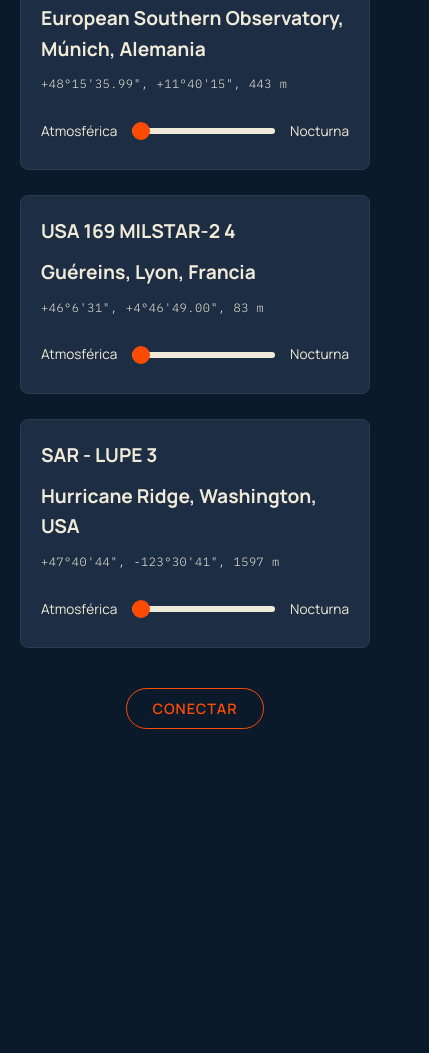
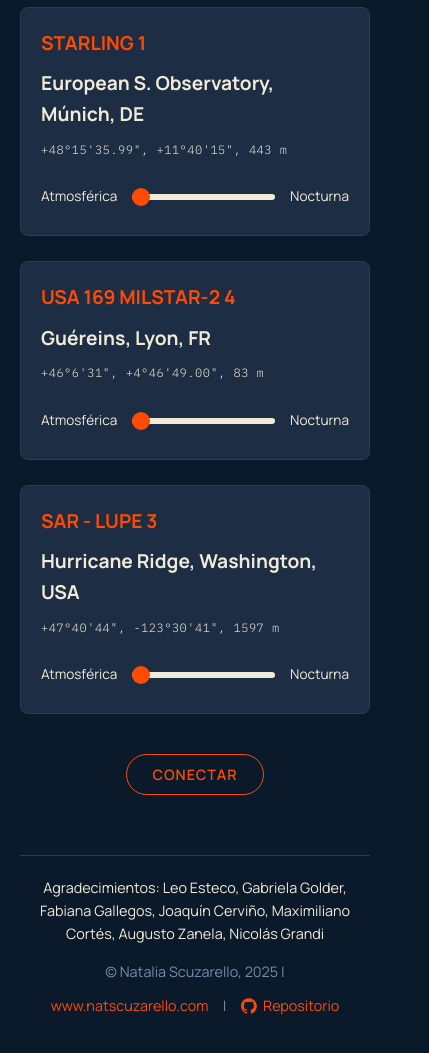
Before and after one commit to Natzuko/Sky_machine, a plain HTML site: page index.html in a window 390 px wide. Shown: the part 435-1488 px from the top of the page, 429 px wide, since content can reach past the window. Before the commit the page ends 1184 px from the top, so only its background shows below. Drawn offline with Linux system fonts and the light colour scheme.

Commit message:
Actualización completa, diseño responsive, footer, enlaces y ReadME

```diff
--- a/index.html
+++ b/index.html
@@ -1,12 +1,16 @@
 <!DOCTYPE html>
 <html lang="es">
+
 <head>
   <meta charset="UTF-8">
   <meta name="viewport" content="width=device-width, initial-scale=1.0">
   <title>sky-machine</title>
   <link rel="stylesheet" href="style.css">
-  <link href="https://fonts.googleapis.com/css2?family=Orbitron:wght@400..900&family=Manrope:wght@300..800&family=IBM+Plex+Mono:wght@300&display=swap" rel="stylesheet">
+  <link
+    href="https://fonts.googleapis.com/css2?family=Orbitron:wght@400..900&family=Manrope:wght@300..800&family=IBM+Plex+Mono:wght@300&display=swap"
+    rel="stylesheet">
 </head>
+
 <body>
   <div class="container">
     <header>
@@ -22,7 +26,7 @@
       <div class="location-grid">
         <!-- Ubicaciones Terrestres -->
         <div class="location-card">
-          <h2>STARLING 3</h2>
+          <h2 class="sat">STARLING 3</h2>
           <h2>Green Lake Park, Seattle, USA</h2>
           <div class="coordinates">+47°40'06.99", -123°39'15.99", 20 m</div>
           <div class="vision-control">
@@ -33,8 +37,8 @@
         </div>
 
         <div class="location-card">
-          <h2>STARLING 1</h2>
-          <h2>European Southern Observatory, Múnich, Alemania</h2>
+          <h2 class="sat">STARLING 1</h2>
+          <h2>European S. Observatory, Múnich, DE</h2>
           <div class="coordinates">+48°15'35.99", +11°40'15", 443 m</div>
           <div class="vision-control">
             <span>Atmosférica</span>
@@ -44,8 +48,8 @@
         </div>
 
         <div class="location-card">
-          <h2>USA 169 MILSTAR-2 4 </h2>
-          <h2>Guéreins, Lyon, Francia</h2>
+          <h2 class="sat">USA 169 MILSTAR-2 4 </h2>
+          <h2>Guéreins, Lyon, FR</h2>
           <div class="coordinates">+46°6'31", +4°46'49.00", 83 m</div>
           <div class="vision-control">
             <span>Atmosférica</span>
@@ -55,7 +59,7 @@
         </div>
 
         <div class="location-card">
-          <h2>SAR - LUPE 3</h2>
+          <h2 class="sat">SAR - LUPE 3</h2>
           <h2>Hurricane Ridge, Washington, USA</h2>
           <div class="coordinates">+47°40'44", -123°30'41", 1597 m</div>
           <div class="vision-control">
@@ -70,8 +74,29 @@
         <button id="connect-btn">Conectar</button>
       </div>
     </main>
+
+    <!-- Sección de agradecimientos -->
+    <footer class="credits">
+      <div class="acknowledgments">
+        <p>Agradecimientos: Leo Esteco, Gabriela Golder, Fabiana Gallegos, Joaquín Cerviño, Maximiliano Cortés, Augusto
+          Zanela, Nicolás Grandi</p>
+      </div>
+      <div class="developer-links">
+        <p>© Natalia Scuzarello, 2025 |
+          <a href="https://www.natscuzarello.com" target="_blank">www.natscuzarello.com</a> |
+          <a href="https://github.com/Natzuko/Sky_machine" target="_blank" class="github-link">
+            <svg class="github-icon" viewBox="0 0 24 24" width="16" height="16">
+              <path fill="currentColor"
+                d="M12 .297c-6.63 0-12 5.373-12 12 0 5.303 3.438 9.8 8.205 11.385.6.113.82-.258.82-.577 0-.285-.01-1.04-.015-2.04-3.338.724-4.042-1.61-4.042-1.61C4.422 18.07 3.633 17.7 3.633 17.7c-1.087-.744.084-.729.084-.729 1.205.084 1.838 1.236 1.838 1.236 1.07 1.835 2.809 1.305 3.495.998.108-.776.417-1.305.76-1.605-2.665-.3-5.466-1.332-5.466-5.93 0-1.31.465-2.38 1.235-3.22-.135-.303-.54-1.523.105-3.176 0 0 1.005-.322 3.3 1.23.96-.267 1.98-.399 3-.405 1.02.006 2.04.138 3 .405 2.28-1.552 3.285-1.23 3.285-1.23.645 1.653.24 2.873.12 3.176.765.84 1.23 1.91 1.23 3.22 0 4.61-2.805 5.625-5.475 5.92.42.36.81 1.096.81 2.22 0 1.606-.015 2.896-.015 3.286 0 .315.21.69.825.57C20.565 22.092 24 17.592 24 12.297c0-6.627-5.373-12-12-12" />
+            </svg>
+            Repositorio
+          </a>
+        </p>
+      </div>
+    </footer>
   </div>
 
   <script src="app.js"></script>
 </body>
+
 </html>
--- a/style.css
+++ b/style.css
@@ -63,13 +63,18 @@
 }
 
 .connection-status.connected {
-  color: var(--accent-color); /* naranja */
+  color: var(--accent-color);
+
 }
 
 .connection-status.disconnected {
-  color: #FF5252; /* rojo */
+  color: #FF5252;
+  /* rojo */
 }
 
+h2.sat {
+  color: var(--accent-color);
+}
 .location-grid {
   display: grid;
   grid-template-columns: repeat(auto-fill, minmax(350px, 1fr));
@@ -143,24 +148,20 @@
   width: 100%;
   height: 6px;
   cursor: pointer;
-  background: linear-gradient(
-    to right,
+  background: linear-gradient(to right,
       var(--accent-color) 0%,
       var(--accent-color) var(--slider-value),
       transparent var(--slider-value),
-    transparent 100%
-  );
+      transparent 100%);
   border-radius: 3px;
 }
 
 .vision-slider:hover::-webkit-slider-runnable-track {
-  background: linear-gradient(
-    to right,
+  background: linear-gradient(to right,
       var(--accent-color) 0%,
       var(--accent-color) var(--slider-value),
       var(--text-color) var(--slider-value),
-    var(--text-color) 100%
-  );
+      var(--text-color) 100%);
 }
 
 .vision-slider::-webkit-slider-thumb:hover {
@@ -197,3 +198,85 @@
 .location-card:nth-child(n+5) {
   border: 1px solid rgba(116, 140, 171, 0.3);
 }
+
+@media screen and (max-width: 768px) {
+  .subtitle {
+    font-size: 1rem;
+    white-space: nowrap;
+  }
+
+  /* Opcional: también podrías ajustar el header para móviles */
+  header {
+    flex-direction: column;
+    align-items: flex-start;
+  }
+
+  .connection-status {
+    margin-top: 10px;
+    align-self: flex-end;
+  }
+}
+
+/* SOLO para pantallas grandes (≥ 1155px de ancho) */
+@media screen and (min-width: 1155px) {
+  .location-grid {
+    grid-template-columns: repeat(2, 1fr); /* Fuerza 2 columnas */
+    max-width: 900px; /* Limita el ancho para evitar que crezcan demasiado */
+    margin: 0 auto 40px; /* Centrado */
+  }
+}
+
+.credits {
+  font-family: 'Manrope', sans-serif;
+  text-align: center;
+  color: var(--text-color);
+  margin-top: 60px;
+  padding-top: 20px;
+  border-top: 1px solid var(--border-color);
+}
+
+.acknowledgments p {
+  font-size: 0.9rem;
+  line-height: 1.6;
+  margin: 0 auto;
+  max-width: 600px;
+}
+
+.developer-links p {
+  font-size: 0.9rem;
+  margin-top: 15px;
+  color: var(--secondary-text);
+  display: flex;
+  justify-content: center;
+  align-items: center;
+  flex-wrap: wrap;
+  gap: 0.5rem;
+}
+
+.developer-links a {
+  color: var(--accent-color);
+  text-decoration: none;
+  transition: all 0.3s ease;
+  display: inline-flex;
+  align-items: center;
+  gap: 0.4rem;
+  padding: 0.2rem 0.4rem;
+  border-radius: 4px;
+}
+
+.developer-links a:hover {
+  opacity: 0.9;
+  text-decoration: underline;
+  background-color: rgba(255, 75, 1, 0.1); /* Fondo sutil al hover */
+}
+
+.github-icon {
+  width: 1.1em;
+  height: 1.1em;
+  fill: currentColor;
+  transition: transform 0.2s ease;
+}
+
+.github-link:hover .github-icon {
+  transform: scale(1.1);
+}
```
Also changed, not shown: README.md. Lines whose indentation alone changed are shown as unchanged.
